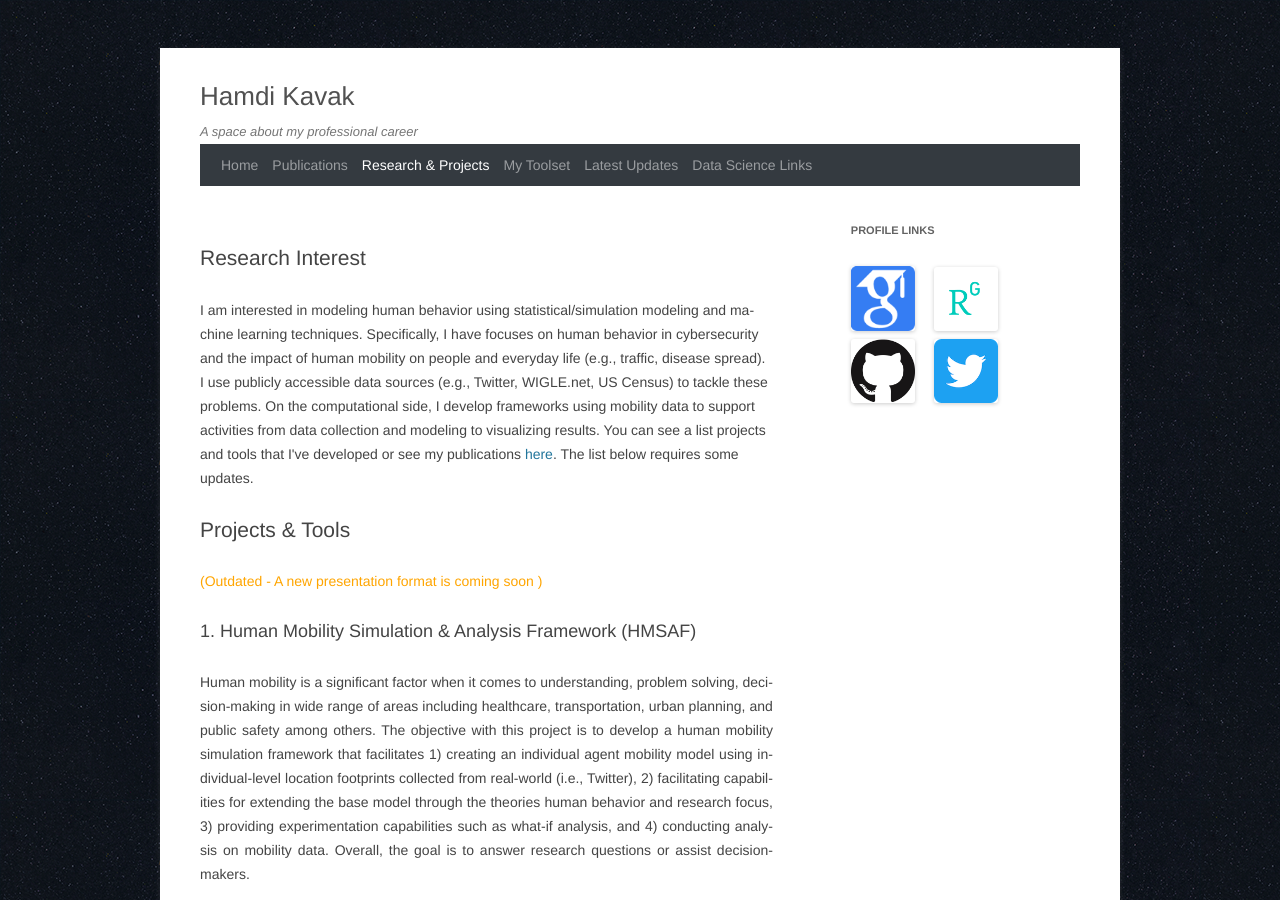
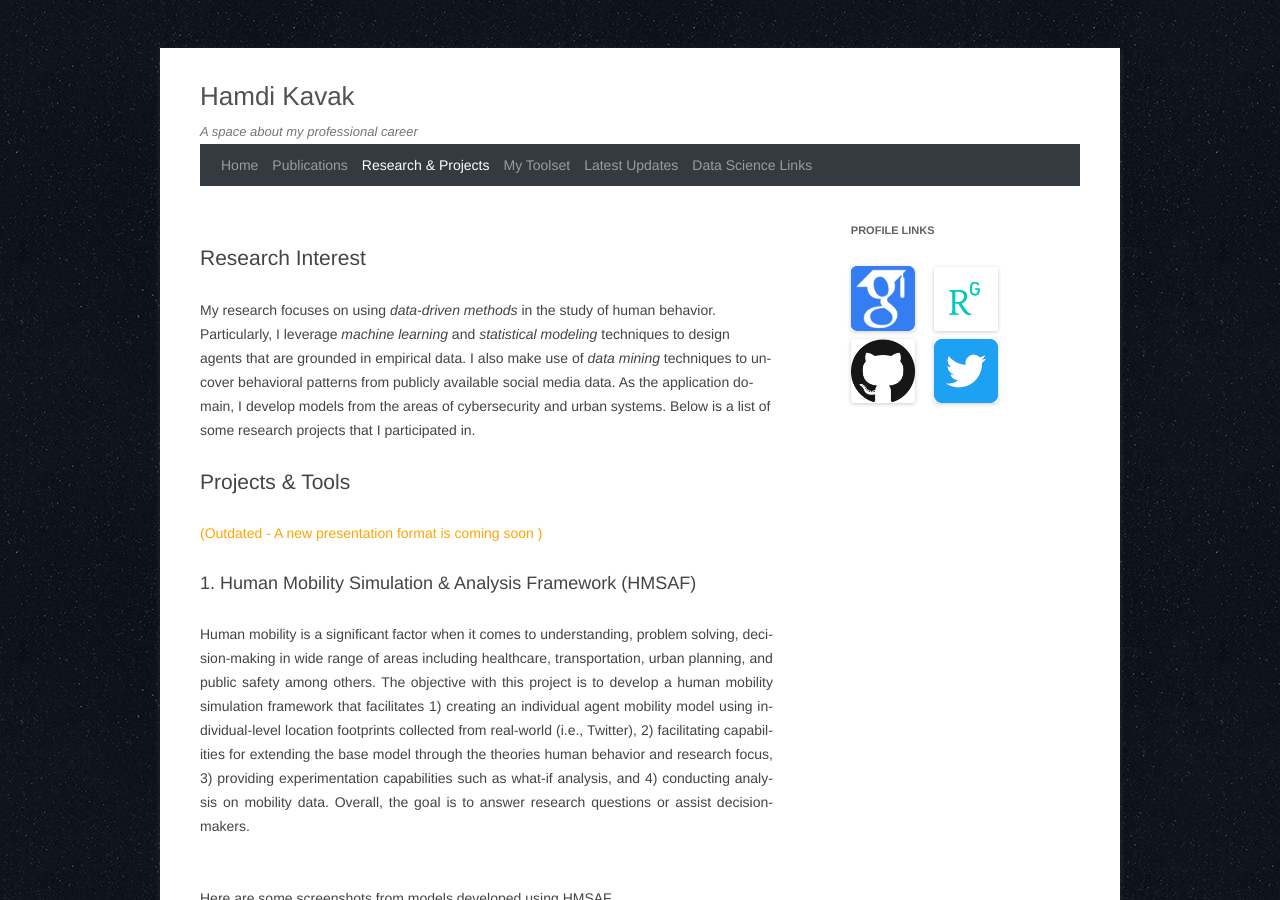
Before and after one commit to hamdikavak/hamdikavak.github.io, a Jekyll site: the page built from research-and-projects/index.html, in a window 1280 px wide and 900 px high. Built offline with Jekyll 4.4.1, drawn with Linux system fonts in a browser that asks for light colours; nearby versions of some CDN libraries.

Commit message:
Projects page description updated

```diff
--- a/research-and-projects/index.html
+++ b/research-and-projects/index.html
@@ -7,12 +7,11 @@ current_page_research: active
 ---
 <h1>Research Interest</h1>
 <p>
-I am interested in modeling human behavior using statistical/simulation modeling and machine learning techniques.
-  Specifically, I have focuses on human behavior in cybersecurity and the impact of human mobility on people and everyday life (e.g., traffic, disease spread).
-  I use publicly accessible data sources (e.g., Twitter, WIGLE.net, US Census) to tackle these problems.
-  On the computational side, I develop frameworks using mobility data to support activities from data collection and modeling to visualizing results.
-  You can see a list projects and tools that I've developed or see my publications <a title="Publications" href="{{ site.baseurl }}/publications/">here</a>.
-  The list below requires some updates.
+My research focuses on using <em>data-driven methods</em> in the study of human behavior.
+Particularly, I leverage <em>machine learning</em> and <em>statistical modeling</em> techniques to design agents that are grounded in empirical data.
+I also make use of <em>data mining</em> techniques to uncover behavioral patterns from publicly available social media data.
+As the application domain, I develop models from the areas of cybersecurity and urban systems. Below is a list of some research projects that I participated in.
+
 </p>
 
 <h1>Projects &amp; Tools</h1> <span style="color: orange">(Outdated - A new presentation format is coming soon )</span>
```
